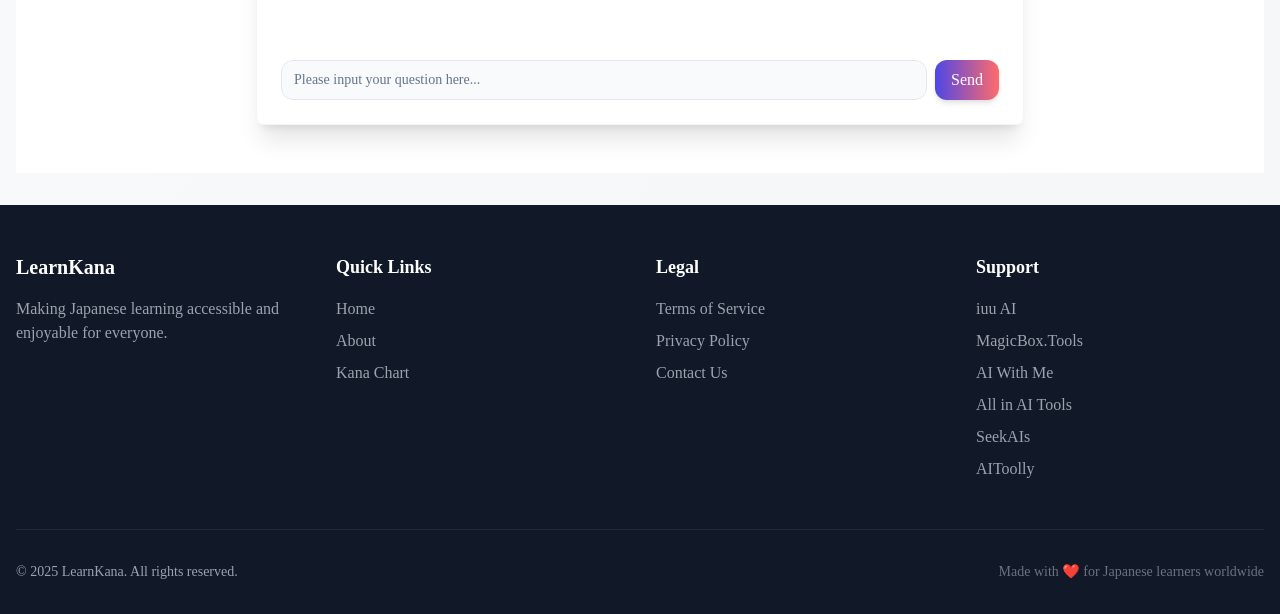
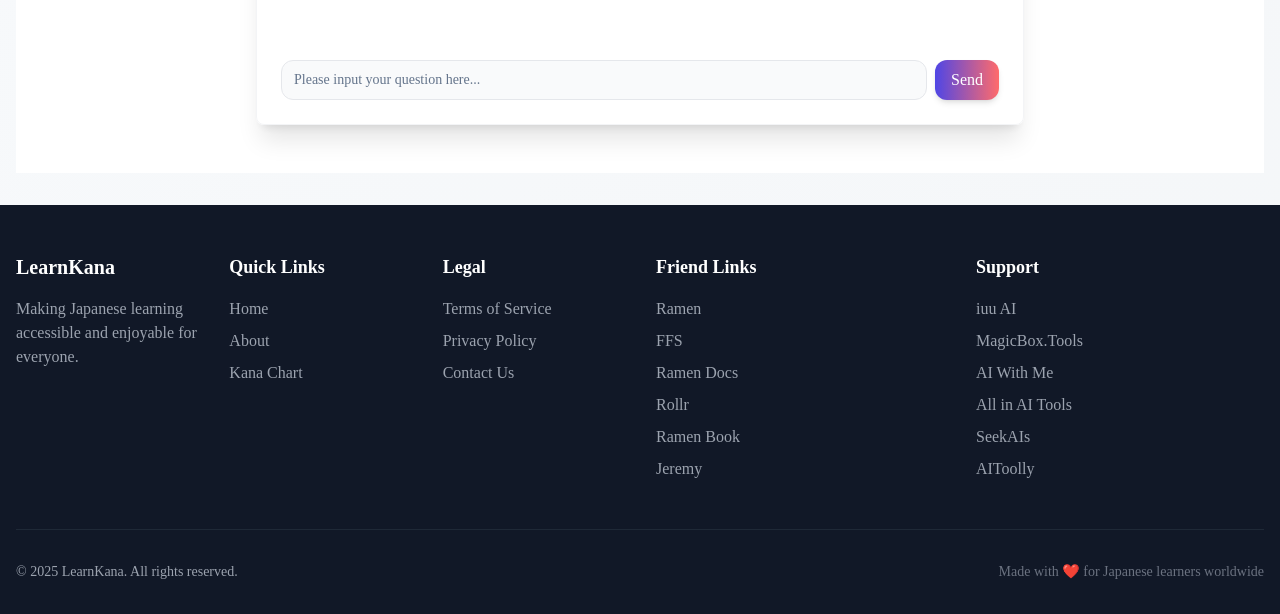
Before and after one commit to Jeremyymxiao/kana-learning, a Next.js app: page /chat in a window 1280 px wide. Shown: the part 973-1587 px from the top of the page. Built offline with nearby package versions, Linux system fonts and the light colour scheme; no server answers.

Commit message:
add personal website with backlink as friend link in footer, change title for better SEO, add cta in hero

```diff
--- a/src/app/metadata.ts
+++ b/src/app/metadata.ts
@@ -1,7 +1,7 @@
 import { Metadata } from 'next';
 
 export const metadata: Metadata = {
-  title: "LearnKana | Free AI-Powered Hiragana & Katakana Quiz Tool",
+  title: "LearnKana | Free Hiragana & Katakana Quiz and Chatbot",
   description: "Learn Japanese kana easily with our interactive tools. Practice Hiragana and Katakana with AI assistance, quizzes, and a text converter.",
   keywords: [
     "AI japanese tutor",
@@ -50,7 +50,7 @@ export const metadata: Metadata = {
 export const structuredData = {
   "@context": "https://schema.org",
   "@type": "WebSite",
-  "name": "LearnKana | Free AI-Powered Hiragana & Katakana Quiz Tool",
+  "name": "LearnKana | Free Hiragana & Katakana Quiz and Chatbot",
   "alternateName": ["Learn Kana", "AI Japanese Learning", "ひらがな・カタカナ学習"],
   "description": "Learn Japanese kana easily with our interactive tools. Practice Hiragana and Katakana with AI assistance, quizzes, and a text converter.",
   "url": "https://learnkana.pro",
--- a/src/app/page.tsx
+++ b/src/app/page.tsx
@@ -33,9 +33,20 @@ export default function LandingPage() {
               </span>
             </h1>
 
-            <p className="text-2xl md:text-3xl text-white/80 leading-relaxed max-w-3xl mx-auto mb-16">
+            <p className="text-2xl md:text-3xl text-white/80 leading-relaxed max-w-3xl mx-auto mb-12">
               Master Japanese kana with our interactive Hiragana & Katakana Quiz platform featuring AI assistance and custom learning paths.
             </p>
+
+            {/* CTA Button */}
+            <div className="mb-16">
+              <Link
+                href="/hiragana-katakana-quiz"
+                className="inline-flex items-center px-8 py-4 text-xl font-bold bg-gradient-to-r from-[#FF7E67] to-[#FFD600] text-[#1A1B2F] rounded-2xl hover:scale-105 transition-transform duration-300 shadow-lg hover:shadow-xl group"
+              >
+                Start Hiragana & Katakana Quiz
+                <ArrowRight className="w-6 h-6 ml-3 group-hover:translate-x-1 transition-transform" />
+              </Link>
+            </div>
 
             {/* 功能预览列表 */}
             <div className="flex flex-col md:flex-row items-center justify-center gap-8 md:gap-16 text-center">
--- a/src/components/layouts/footer.tsx
+++ b/src/components/layouts/footer.tsx
@@ -7,7 +7,7 @@ export default function Footer() {
           {/* Footer Grid */}
           <div className="grid grid-cols-1 md:grid-cols-12 gap-8">
             {/* Company Info */}
-            <div className="md:col-span-3 max-w-sm mx-auto md:mx-0 w-full text-center md:text-left">
+            <div className="md:col-span-2 max-w-sm mx-auto md:mx-0 w-full text-center md:text-left">
               <h3 className="text-xl font-bold mb-4">LearnKana</h3>
               <p className="text-gray-400 mb-4">
                 Making Japanese learning accessible and enjoyable for everyone.
@@ -15,7 +15,7 @@ export default function Footer() {
             </div>
 
             {/* Quick Links */}
-            <div className="md:col-span-3 max-w-sm mx-auto md:mx-0 w-full text-center md:text-left">
+            <div className="md:col-span-2 max-w-sm mx-auto md:mx-0 w-full text-center md:text-left">
               <h3 className="text-lg font-semibold mb-4">Quick Links</h3>
               <ul className="space-y-2">
                 <li><Link href="/" className="text-gray-400 hover:text-white transition-colors">Home</Link></li>
@@ -25,12 +25,25 @@ export default function Footer() {
             </div>
 
             {/* Legal */}
-            <div className="md:col-span-3 max-w-sm mx-auto md:mx-0 w-full text-center md:text-left">
+            <div className="md:col-span-2 max-w-sm mx-auto md:mx-0 w-full text-center md:text-left">
               <h3 className="text-lg font-semibold mb-4">Legal</h3>
               <ul className="space-y-2">
                 <li><Link href="/terms-of-service" className="text-gray-400 hover:text-white transition-colors">Terms of Service</Link></li>
                 <li><Link href="/privacy-policy" className="text-gray-400 hover:text-white transition-colors">Privacy Policy</Link></li>
                 <li><Link href="/contact-us" className="text-gray-400 hover:text-white transition-colors">Contact Us</Link></li>
+              </ul>
+            </div>
+
+            {/* Friend Links */}
+            <div className="md:col-span-3 max-w-sm mx-auto md:mx-0 w-full text-center md:text-left">
+              <h3 className="text-lg font-semibold mb-4">Friend Links</h3>
+              <ul className="space-y-2">
+                <li><a href="https://ramen.tools/@JeremyXiao" target="_blank" rel="noopener noreferrer" className="text-gray-400 hover:text-white transition-colors">Ramen</a></li>
+                <li><a href="https://www.ffs.com/changman" target="_blank" rel="noopener noreferrer" className="text-gray-400 hover:text-white transition-colors">FFS</a></li>
+                <li><a href="https://ramen.tools/docs/developer" target="_blank" rel="noopener noreferrer" className="text-gray-400 hover:text-white transition-colors">Ramen Docs</a></li>
+                <li><a href="https://rollr.io/profile/dashboard" target="_blank" rel="noopener noreferrer" className="text-gray-400 hover:text-white transition-colors">Rollr</a></li>
+                <li><a href="https://ramen.tools/book/demo/" target="_blank" rel="noopener noreferrer" className="text-gray-400 hover:text-white transition-colors">Ramen Book</a></li>
+                <li><a href="https://jeremym.carrd.co/" target="_blank" rel="noopener noreferrer" className="text-gray-400 hover:text-white transition-colors">Jeremy</a></li>
               </ul>
             </div>
 
```
Also changed, not shown: 1 other file (tests, documents, lock files or other folders).
